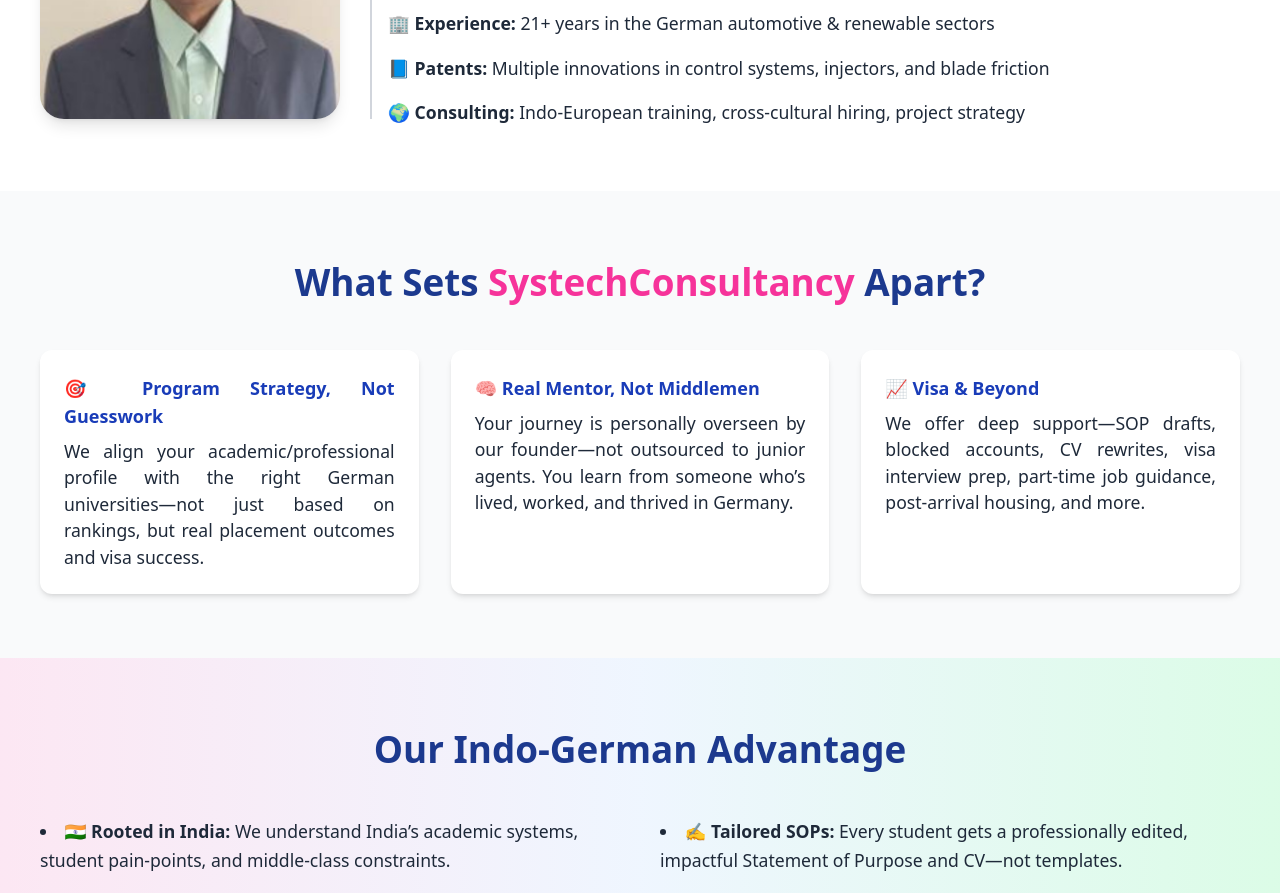
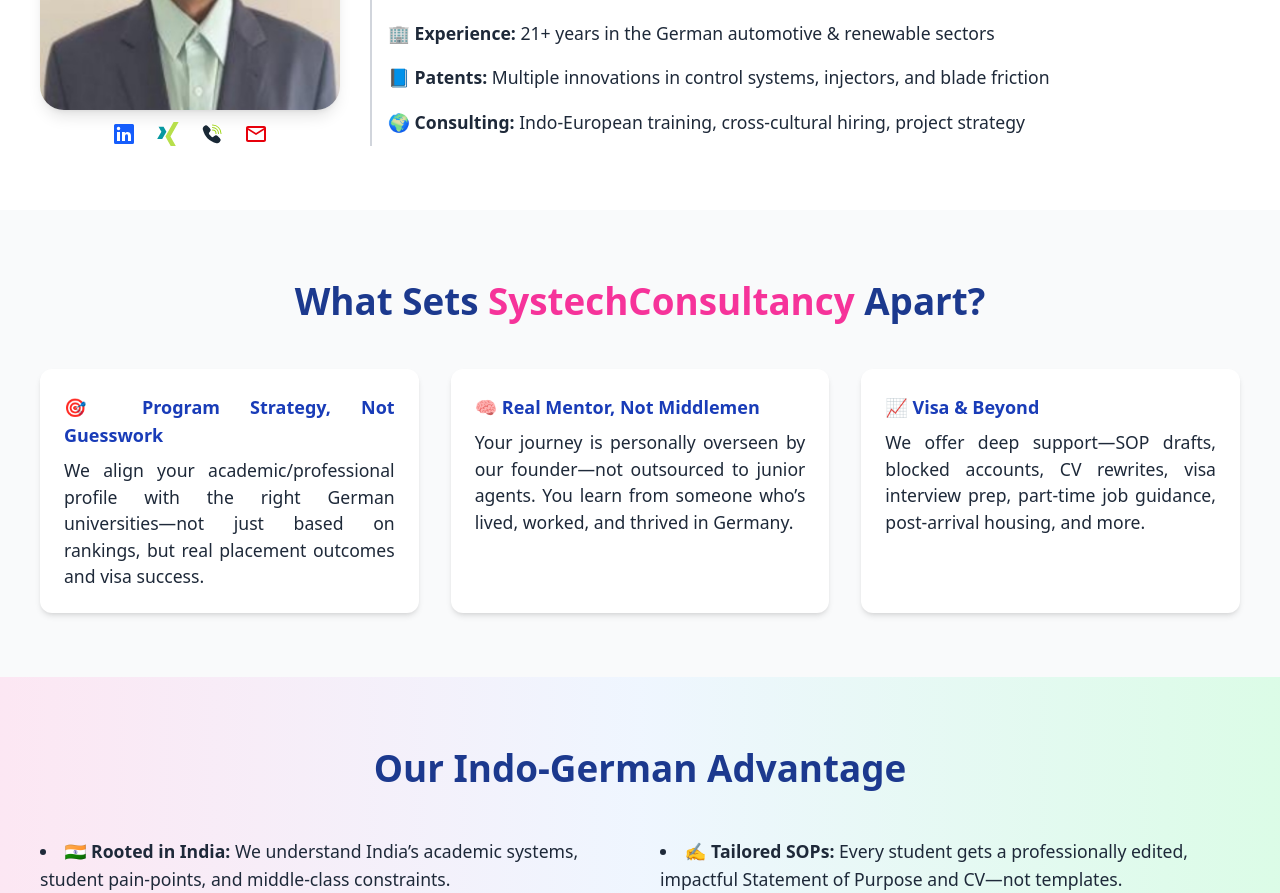
Before and after one commit to systechconsultancy/SystechConsultancy, a React (Vite) app in the folder client/: page /about in a window 1280 px wide. Shown: the part 1000-1893 px from the top of the page. Built offline with nearby package versions, Linux system fonts and the light colour scheme; no server answers.

Commit message:
feat: Add social media and contact links to About and Home pages for improved connectivity

```diff
--- a/client/src/pages/About.jsx
+++ b/client/src/pages/About.jsx
@@ -42,14 +42,104 @@
           <div className="flex flex-col lg:flex-row items-center gap-8 lg:gap-12">
             {/* Image + Divider Wrapper */}
             <div className="flex flex-col items-center lg:items-start relative">
+
               <img
                 src={founderImg}
                 alt="Malikireddy Krishna Reddy"
-                className="rounded-3xl w-[200px] h-[200px] lg:w-[300px] lg:h-[300px] object-cover shadow-lg transition-transform duration-300 hover:scale-105"
+                className="rounded-3xl w-[250px] h-[250px] lg:w-[300px] lg:h-[300px] object-cover shadow-lg"
               />
-              {/* Divider (only on lg screens) */}
+
+              <div className="flex gap-5 mt-3 w-full items-center justify-center">
+                <a
+                  href="https://www.linkedin.com/in/malikireddy/"
+                  target="_blank"
+                  rel="noopener noreferrer"
+                  aria-label="LinkedIn"
+                  className="text-blue-600 hover:text-blue-800 transition-colors"
+                >
+                  <svg
+                    xmlns="http://www.w3.org/2000/svg"
+                    viewBox="0 0 24 24"
+                    fill="currentColor"
+                    className="w-6 h-6"
+                  >
+                    <path d="M20.5 2h-17A1.5 1.5 0 002 3.5v17A1.5 1.5 0 003.5 22h17a1.5 1.5 0 001.5-1.5v-17A1.5 1.5 0 0020.5 2zM8 19H5v-9h3zM6.5 8.25A1.75 1.75 0 118.3 6.5a1.78 1.78 0 01-1.8 1.75zM19 19h-3v-4.74c0-1.42-.6-1.93-1.38-1.93A1.74 1.74 0 0013 14.19a.66.66 0 000 .14V19h-3v-9h2.9v1.3a3.11 3.11 0 012.7-1.4c1.55 0 3.36.86 3.36 3.66z" />
+                  </svg>
+                </a>
+
+                <a
+                  href="https://www.xing.com/profile/Malikireddy_KrishnaReddy04177"
+                  target="_blank"
+                  rel="noopener noreferrer"
+                  aria-label="Xing"
+                  className="text-green-600 hover:text-green-800 transition-colors"
+                >
+                  <svg
+                    xmlns="http://www.w3.org/2000/svg"
+                    viewBox="0 0 28 31"
+                    fill="currentColor"
+                    className="w-6 h-6"
+                  >
+                    <path fill="#0698A0" d="m1.81 5.986 3.655 6.479L0 22.021h6.515l5.429-9.556-3.656-6.479z" />
+                    <path fill="#B7DF4B" d="M21.207 0 10.67 18.644 17.464 31h6.615l-6.905-12.356L27.713 0z" />
+                  </svg>
+                </a>
+
+                <a
+                  href="tel:+919390330592"
+                  aria-label="Call"
+                  className="text-gray-700 hover:text-black transition-colors"
+                >
+                  <svg
+                    xmlns="http://www.w3.org/2000/svg"
+                    viewBox="0 0 48 48"
+                    className="w-6 h-6"
+                  >
+                    <path
+                      d="M38.29 38.29 37 39.64a3.22 3.22 0 0 1-3.05.86l-.25-.06C19.83 37 11.05 28.17 7.56 14.34l-.06-.24a3.22 3.22 0 0 1 .86-3l1.35-1.39a3.24 3.24 0 0 1 4.58 0l4 4a3.23 3.23 0 0 1 0 4.58l-.91.91a5.31 5.31 0 0 0-.25 7.16 41.75 41.75 0 0 0 4.51 4.51 5.31 5.31 0 0 0 7.16-.25l.91-.91a3.3 3.3 0 0 1 4.58 0l4 4a3.23 3.23 0 0 1 0 4.58z"
+                      fill="#4891d3"
+                    />
+                    <path
+                      d="M16 17a1 1 0 0 1-.71-.29l-7-7a1 1 0 0 1 1.42-1.42l7 7a1 1 0 0 1 0 1.42A1 1 0 0 1 16 17zM36 37a1 1 0 0 1-.71-.29l-7-7a1 1 0 0 1 1.42-1.42l7 7a1 1 0 0 1 0 1.42A1 1 0 0 1 36 37z"
+                      fill="#2d72bc"
+                    />
+                    <path
+                      d="M32 24a1 1 0 0 1-1-1 6 6 0 0 0-6-6 1 1 0 0 1 0-2 8 8 0 0 1 8 8 1 1 0 0 1-1 1z"
+                      fill="#a1d51c"
+                    />
+                    <path
+                      d="M37 24a1 1 0 0 1-1-1 11 11 0 0 0-11-11 1 1 0 0 1 0-2 13 13 0 0 1 13 13 1 1 0 0 1-1 1z"
+                      fill="#a1d51c"
+                    />
+                    <path
+                      d="M42 24a1 1 0 0 1-1-1A16 16 0 0 0 25 7a1 1 0 0 1 0-2 18 18 0 0 1 18 18 1 1 0 0 1-1 1z"
+                      fill="#a1d51c"
+                    />
+                    <path
+                      d="m39.71 32.29-4-4a5.26 5.26 0 0 0-7.42 0l-.91.91a3.24 3.24 0 0 1-4.44.15 38.62 38.62 0 0 1-4.29-4.29 3.24 3.24 0 0 1 .15-4.44l.91-.91a5.26 5.26 0 0 0 0-7.42l-4-4a5.26 5.26 0 0 0-7.42 0L7 9.64a5.22 5.22 0 0 0-1.39 4.95l.06.24c3.68 14.6 13 23.87 27.54 27.55l.25.06a4.74 4.74 0 0 0 1.24.16 5.28 5.28 0 0 0 3.71-1.55l1.35-1.34a5.26 5.26 0 0 0-.05-7.42z"
+                      fill="#192835"
+                    />
+                  </svg>
+
+                </a>
+
+                {/* Mail */}
+                <a
+                  href="mailto:malikireddy@hotmail.com"
+                  aria-label="Email"
+                  className="text-red-600 hover:text-red-800 transition-colors"
+                >
+                  <svg className="w-6 h-6" fill="currentColor" viewBox="0 0 24 24">
+                    <path d="M20 4H4c-1.1 0-2 .9-2 2v12c0 1.1.9 2 2 2h16c1.1 0 2-.9 2-2V6c0-1.1-.9-2-2-2zm0 2l-8 5-8-5h16zm0 12H4V8l8 5 8-5v10z" />
+                  </svg>
+                </a>
+
+              </div>
+
+              {/* Divider for large screens */}
               <div className="hidden lg:block h-full w-[2px] bg-gray-300 absolute right-[-32px] top-0 bottom-0" />
             </div>
+
 
             {/* Text Section */}
             <div className="flex-1 space-y-6 text-[clamp(1rem,2vw,1.1rem)] text-gray-800">
--- a/client/src/pages/Home.jsx
+++ b/client/src/pages/Home.jsx
@@ -42,7 +42,7 @@
           </div>
 
           {/* Hero Image */}
-          <div className="flex justify-center md:justify-end">
+          <div className="flex flex-col items-center lg:items-start relative">
             <div className="w-[280px] sm:w-[360px] md:w-[440px] lg:w-[520px] xl:w-[600px] aspect-[16/10]">
               <img
                 src={HeroImg}
@@ -52,6 +52,92 @@
                 className="w-full h-full object-cover rounded-2xl shadow-2xl border border-gray-200"
               />
             </div>
+            <div className="flex gap-7 mt-3 w-full items-center justify-center">
+                <a
+                  href="https://www.linkedin.com/in/malikireddy/"
+                  target="_blank"
+                  rel="noopener noreferrer"
+                  aria-label="LinkedIn"
+                  className="text-blue-600 hover:text-blue-800 transition-colors"
+                >
+                  <svg
+                    xmlns="http://www.w3.org/2000/svg"
+                    viewBox="0 0 24 24"
+                    fill="currentColor"
+                    className="w-6 h-6"
+                  >
+                    <path d="M20.5 2h-17A1.5 1.5 0 002 3.5v17A1.5 1.5 0 003.5 22h17a1.5 1.5 0 001.5-1.5v-17A1.5 1.5 0 0020.5 2zM8 19H5v-9h3zM6.5 8.25A1.75 1.75 0 118.3 6.5a1.78 1.78 0 01-1.8 1.75zM19 19h-3v-4.74c0-1.42-.6-1.93-1.38-1.93A1.74 1.74 0 0013 14.19a.66.66 0 000 .14V19h-3v-9h2.9v1.3a3.11 3.11 0 012.7-1.4c1.55 0 3.36.86 3.36 3.66z" />
+                  </svg>
+                </a>
+
+                <a
+                  href="https://www.xing.com/profile/Malikireddy_KrishnaReddy04177"
+                  target="_blank"
+                  rel="noopener noreferrer"
+                  aria-label="Xing"
+                  className="text-green-600 hover:text-green-800 transition-colors"
+                >
+                  <svg
+                    xmlns="http://www.w3.org/2000/svg"
+                    viewBox="0 0 28 31"
+                    fill="currentColor"
+                    className="w-6 h-6"
+                  >
+                    <path fill="#0698A0" d="m1.81 5.986 3.655 6.479L0 22.021h6.515l5.429-9.556-3.656-6.479z" />
+                    <path fill="#B7DF4B" d="M21.207 0 10.67 18.644 17.464 31h6.615l-6.905-12.356L27.713 0z" />
+                  </svg>
+                </a>
+
+                <a
+                  href="tel:+919390330592"
+                  aria-label="Call"
+                  className="text-gray-700 hover:text-black transition-colors"
+                >
+                  <svg
+                    xmlns="http://www.w3.org/2000/svg"
+                    viewBox="0 0 48 48"
+                    className="w-6 h-6"
+                  >
+                    <path
+                      d="M38.29 38.29 37 39.64a3.22 3.22 0 0 1-3.05.86l-.25-.06C19.83 37 11.05 28.17 7.56 14.34l-.06-.24a3.22 3.22 0 0 1 .86-3l1.35-1.39a3.24 3.24 0 0 1 4.58 0l4 4a3.23 3.23 0 0 1 0 4.58l-.91.91a5.31 5.31 0 0 0-.25 7.16 41.75 41.75 0 0 0 4.51 4.51 5.31 5.31 0 0 0 7.16-.25l.91-.91a3.3 3.3 0 0 1 4.58 0l4 4a3.23 3.23 0 0 1 0 4.58z"
+                      fill="#4891d3"
+                    />
+                    <path
+                      d="M16 17a1 1 0 0 1-.71-.29l-7-7a1 1 0 0 1 1.42-1.42l7 7a1 1 0 0 1 0 1.42A1 1 0 0 1 16 17zM36 37a1 1 0 0 1-.71-.29l-7-7a1 1 0 0 1 1.42-1.42l7 7a1 1 0 0 1 0 1.42A1 1 0 0 1 36 37z"
+                      fill="#2d72bc"
+                    />
+                    <path
+                      d="M32 24a1 1 0 0 1-1-1 6 6 0 0 0-6-6 1 1 0 0 1 0-2 8 8 0 0 1 8 8 1 1 0 0 1-1 1z"
+                      fill="#a1d51c"
+                    />
+                    <path
+                      d="M37 24a1 1 0 0 1-1-1 11 11 0 0 0-11-11 1 1 0 0 1 0-2 13 13 0 0 1 13 13 1 1 0 0 1-1 1z"
+                      fill="#a1d51c"
+                    />
+                    <path
+                      d="M42 24a1 1 0 0 1-1-1A16 16 0 0 0 25 7a1 1 0 0 1 0-2 18 18 0 0 1 18 18 1 1 0 0 1-1 1z"
+                      fill="#a1d51c"
+                    />
+                    <path
+                      d="m39.71 32.29-4-4a5.26 5.26 0 0 0-7.42 0l-.91.91a3.24 3.24 0 0 1-4.44.15 38.62 38.62 0 0 1-4.29-4.29 3.24 3.24 0 0 1 .15-4.44l.91-.91a5.26 5.26 0 0 0 0-7.42l-4-4a5.26 5.26 0 0 0-7.42 0L7 9.64a5.22 5.22 0 0 0-1.39 4.95l.06.24c3.68 14.6 13 23.87 27.54 27.55l.25.06a4.74 4.74 0 0 0 1.24.16 5.28 5.28 0 0 0 3.71-1.55l1.35-1.34a5.26 5.26 0 0 0-.05-7.42z"
+                      fill="#192835"
+                    />
+                  </svg>
+
+                </a>
+
+                {/* Mail */}
+                <a
+                  href="mailto:contact@systechconsultancy.in"
+                  aria-label="Email"
+                  className="text-red-600 hover:text-red-800 transition-colors"
+                >
+                  <svg className="w-6 h-6" fill="currentColor" viewBox="0 0 24 24">
+                    <path d="M20 4H4c-1.1 0-2 .9-2 2v12c0 1.1.9 2 2 2h16c1.1 0 2-.9 2-2V6c0-1.1-.9-2-2-2zm0 2l-8 5-8-5h16zm0 12H4V8l8 5 8-5v10z" />
+                  </svg>
+                </a>
+
+              </div>
           </div>
 
         </div>
```
Also changed, not shown: client/src/App.jsx (line endings or trailing spaces).
